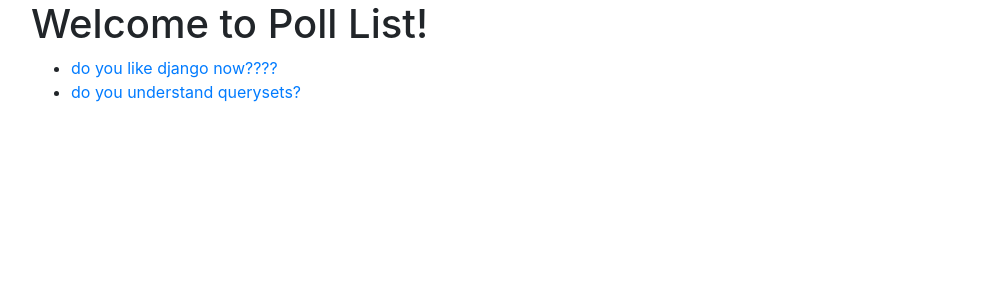
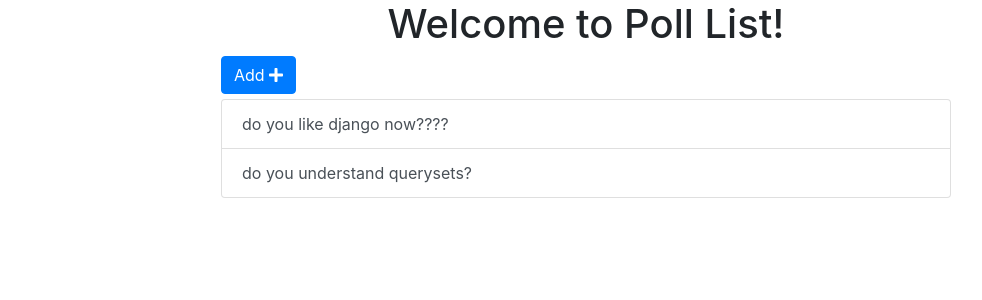
Before and after one commit to highfivecode/PollMe---Django-2.0, a Django app: page /polls/list/ in a window 1280 px wide. Shown: the part 56-356 px from the top of the page, without its empty margins (54-1036 px from the left). Run offline with Django 3.2, Linux system fonts and the light colour scheme; a user stored in the database is signed in; data comes from the database, SQL or seed files in the repository; some libraries are stand-ins or nearby versions.

Commit message:
52 - Font Awesome and Styling Polls List

```diff
--- a/polls/templates/polls/polls_list.html
+++ b/polls/templates/polls/polls_list.html
@@ -1,12 +1,29 @@
 {% extends 'base.html' %}
+
+{% block extra_head %}
+<script
+    defer
+    src="https://use.fontawesome.com/releases/v5.0.8/js/all.js"
+    integrity="sha384-SlE991lGASHoBfWbelyBPLsUlwY1GwNDJo3jSJO04KZ33K2bwfV9YBauFfnzvynJ"
+    crossorigin="anonymous"></script>
+{% endblock %}
 
 {% block content %}
 <div class="container">
-  <h1>Welcome to Poll List!</h1>
-  <ul>
-  {% for poll in polls %}
-    <li><a href="{% url 'polls:detail' poll.id %}">{{ poll }}</a></li>
-  {% endfor %}
-  </ul>
+  <h1 class='text-center'>Welcome to Poll List!</h1>
+  <div class="row">
+    <div class="col-sm-8 offset-sm-2">
+      <button class="btn btn-primary" style="margin-bottom: 5px">Add <i class="fas fa-plus"></i> </button>
+      <div class="list-group">
+        {% for poll in polls %}
+        <a
+          href="{% url 'polls:detail' poll.id %}"
+          class="list-group-item list-group-item-action">
+          {{ poll }}
+        </a>
+        {% endfor %}
+      </div>
+    </div>
+  </div>
 </div>
 {% endblock %}
--- a/templates/base.html
+++ b/templates/base.html
@@ -11,6 +11,7 @@
         crossorigin="anonymous">
 
   {% block custom_css %}{% endblock %}
+  {% block extra_head %}{% endblock %}
 </head>
 
 <body>
```
